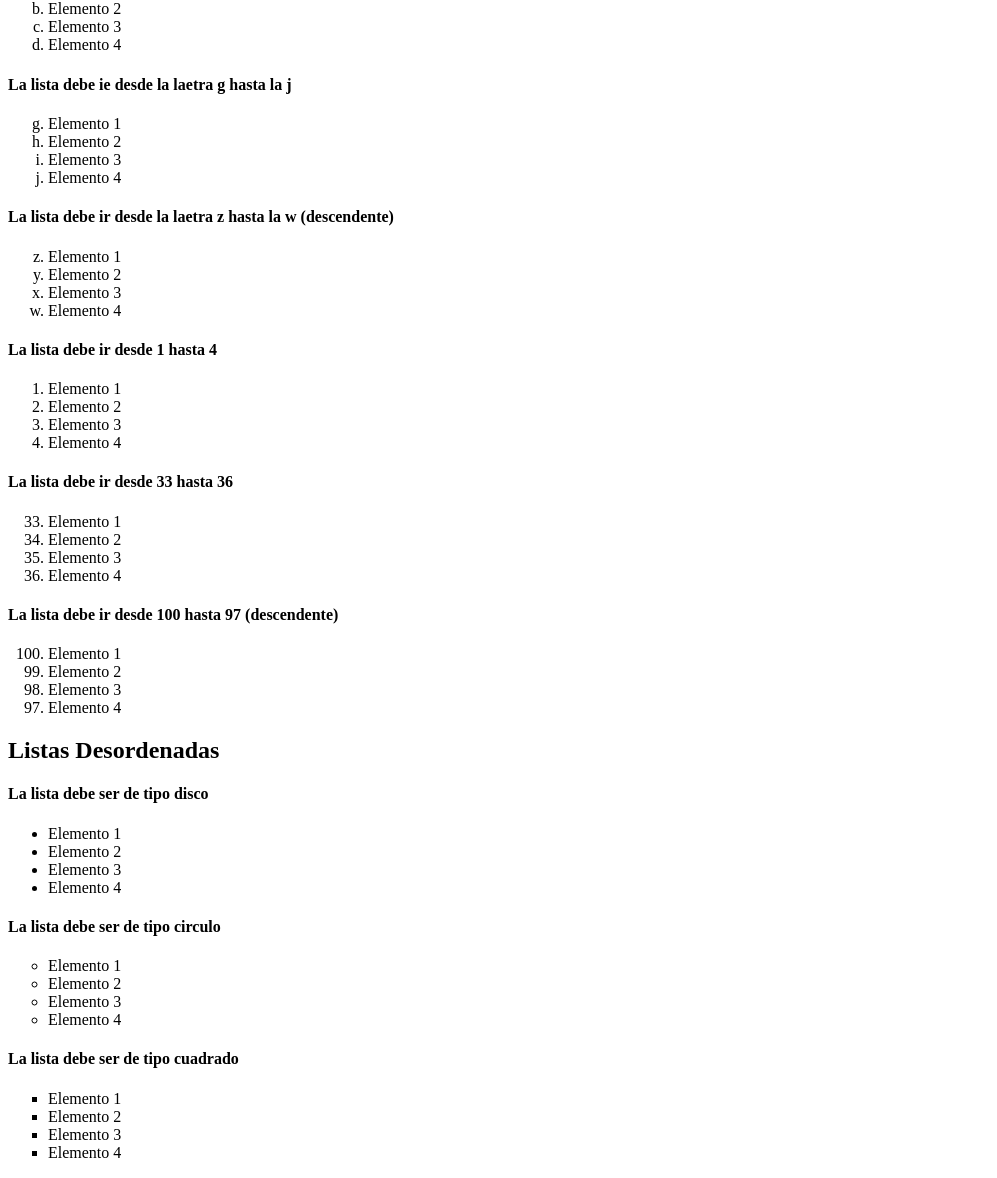
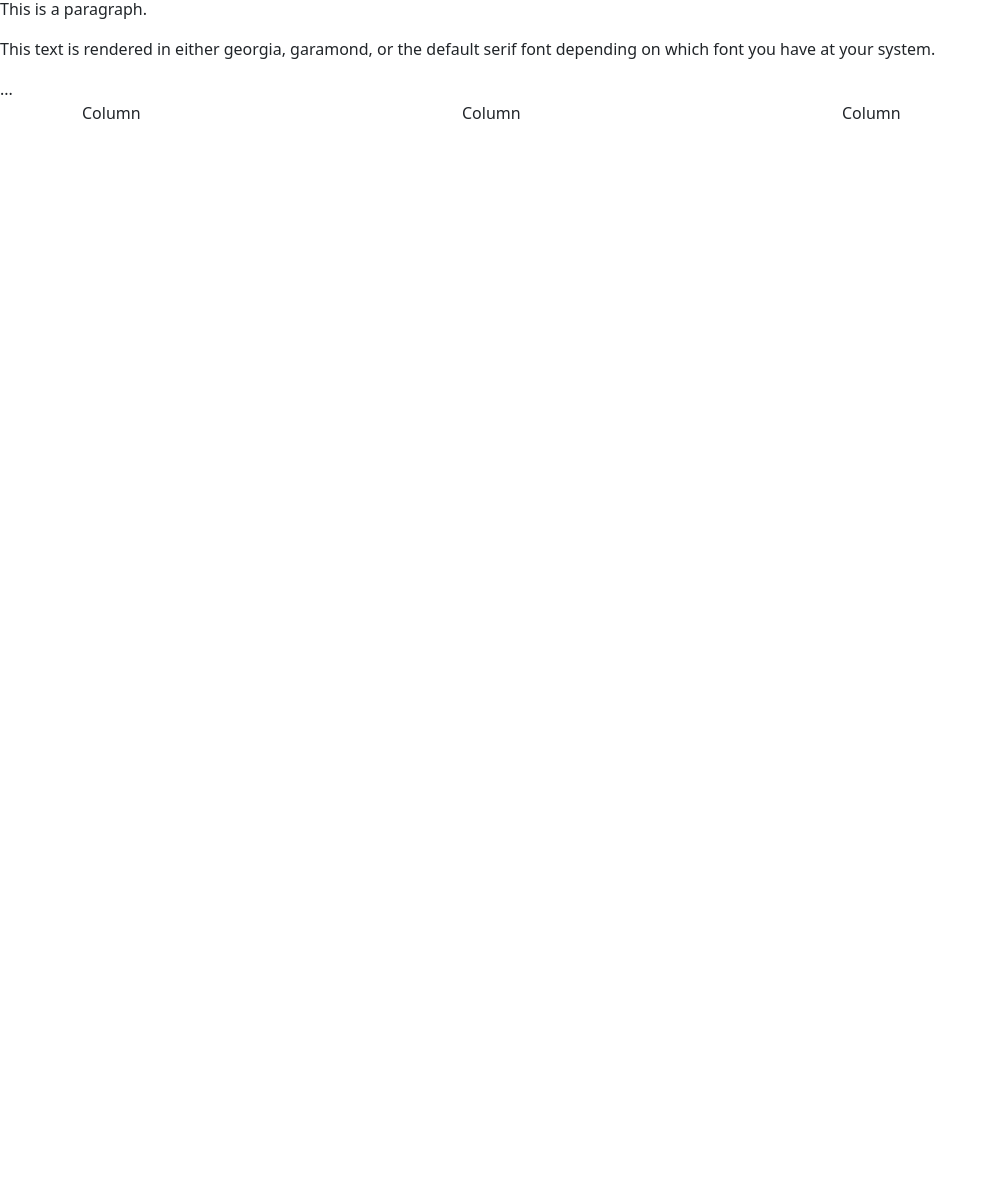
Before and after one commit to FrancescaCervesato/Ejercicio-2---Listas-HTML, a plain HTML site: page index.html in a window 1280 px wide. Shown: the part 125-1303 px from the top of the page, without its empty margins (0-997 px from the left). After the commit the page ends 800 px from the top, so only its background shows below. Drawn offline with nearby package versions, Linux system fonts and the light colour scheme.

Commit message:
1 file modified

```diff
--- a/index.html
+++ b/index.html
@@ -2,86 +2,57 @@
 <html>
 
 <head>
-  <meta charset="UTF-8">
-  <title>Resolución ejercicio etiquetas de encabezdos html</title>
-  <meta content="author" content="francesc ricart">
+  <title>HTML Colors by Name</title>
+</head>
+
+<body text="blue" bgcolor="white">
+  <p>Use different color names for body and table and see the result.</p>
+
+  <table bgcolor="black">
+    <tr>
+      <td>
+        <font color="white">This text will appear white on black background.</font>
+      </td>
+    </tr>
+  </table>
+</body>
+
+</html>
+
+<body #lateral {width : 200 px;}>
+
+<h1>This is a heading</h1>
+<p p {color: #FF0000;}>This is a paragraph.</p>
+</body>
+<html>
+
+<head>
 </head>
 
 <body>
-
-<h2>Listas ordenadas</h2>
-<h4>La lista debe ir desde la a hasta la d</h4>
-<ol type="a">
-<li>Elemento 1 </li>
-<li>Elemento 2 </li>
-<li>Elemento 3 </li>
-<li>Elemento 4 </li>  </ol>
-
-<h4>La lista debe ie desde la laetra g hasta la j</h4>
-<ol type ="a"; start = "7">
-<li>   Elemento 1   </li>
-<li>   Elemento 2   </li>
-<li>   Elemento 3   </li>
-<li>   Elemento 4  </li> </ol>
-
-<h4>La lista debe ir desde la laetra z hasta la w (descendente)</h4>
-
-<ol reversed type ="a"; start = "26">
-<li>   Elemento 1   </li>
-<li>   Elemento 2   </li>
-<li>   Elemento 3   </li>
-<li>   Elemento 4  </li> </ol>
-
-<h4>La lista debe ir desde 1 hasta 4</h4>
-
-<ol>
-<li>   Elemento 1   </li>
-<li>   Elemento 2   </li>
-<li>   Elemento 3   </li>
-<li>   Elemento 4  </li> </ol>
-
-<h4>La lista debe ir desde 33 hasta 36 </h4>
-
-<ol start = "33">
-<li>   Elemento 1   </li>
-<li>   Elemento 2   </li>
-<li>   Elemento 3   </li>
-<li>   Elemento 4  </li> </ol>
-
-<h4>La lista debe ir desde 100 hasta 97 (descendente) </h4>
-
-<ol reversed start = "100">
-<li>   Elemento 1   </li>
-<li>   Elemento 2   </li>
-<li>   Elemento 3   </li>
-<li>   Elemento 4  </li> </ol>
-
-   <h2>Listas Desordenadas</h2>
-
-   <h4>La lista debe ser de tipo disco </h4>
-
-   <ul type ="disc">
-   <li>   Elemento 1   </li>
-   <li>   Elemento 2   </li>
-   <li>   Elemento 3   </li>
-   <li>   Elemento 4  </li> </ul>
-
-   <h4>La lista debe ser de tipo circulo</h4>
-
-   <ul type ="circle">
-   <li>   Elemento 1   </li>
-   <li>   Elemento 2   </li>
-   <li>   Elemento 3   </li>
-   <li>   Elemento 4  </li> </ul>
-
-   <h4>La lista debe ser de tipo cuadrado</h4>
-
-   <ul type ="square">
-   <li>   Elemento 1   </li>
-   <li>   Elemento 2   </li>
-   <li>   Elemento 3   </li>
-   <li>   Elemento 4  </li> </ul>
-
+  <p style="font-family:georgia,garamond,serif;";>
+  <p color= "black";>
+    This text is rendered in either georgia, garamond, or the
+    default serif font depending on which font you have at your system.
+  </p>
 </body>
 
 </html>
+
+<!-- Bootstrap CSS -->
+
+<head>...<link href="https://cdn.jsdelivr.net/npm/bootstrap@5.0.1/dist/css/bootstrap.min.css" rel="stylesheet" integrity="sha384-+0n0xVW2eSR5OomGNYDnhzAbDsOXxcvSN1TPprVMTNDbiYZCxYbOOl7+AMvyTG2x" crossorigin="anonymous"></head>
+
+<div class="container">
+
+<div class="row">
+
+  <div class="col"> Column </div>
+
+  <div class="col"> Column </div>
+
+  <div class="col"> Column </div>
+
+</div>
+
+</div>
```
